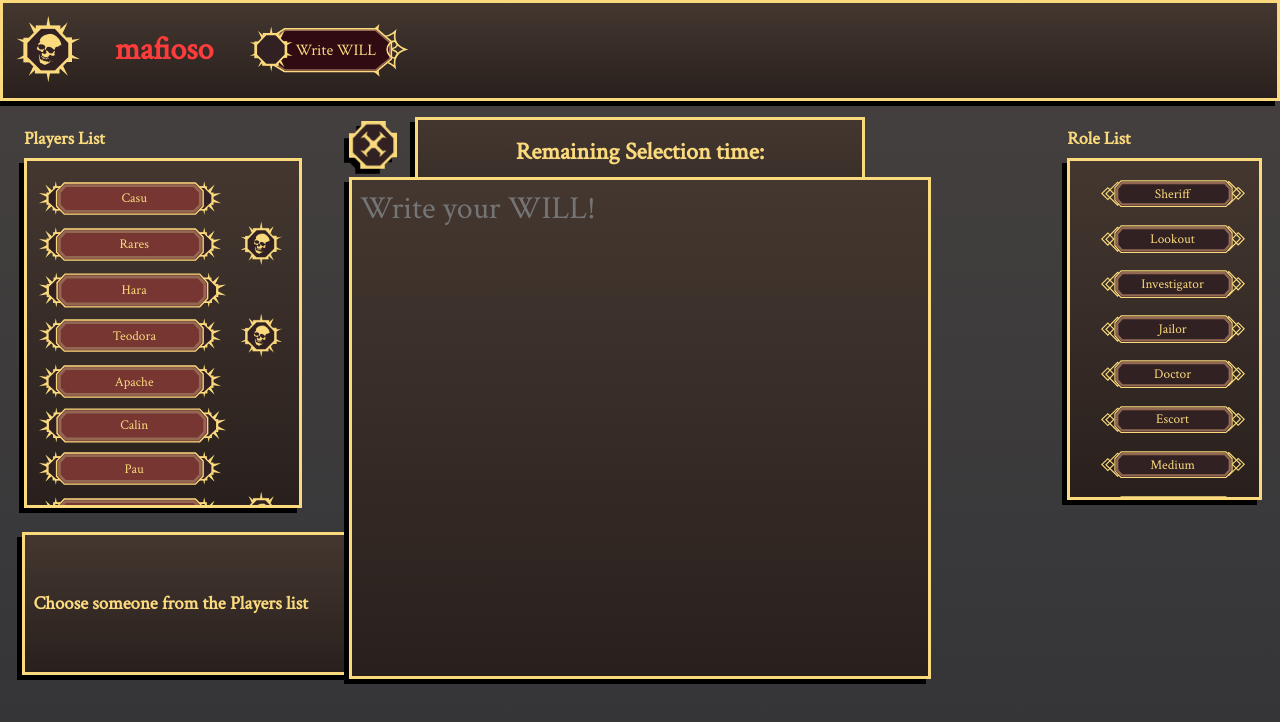
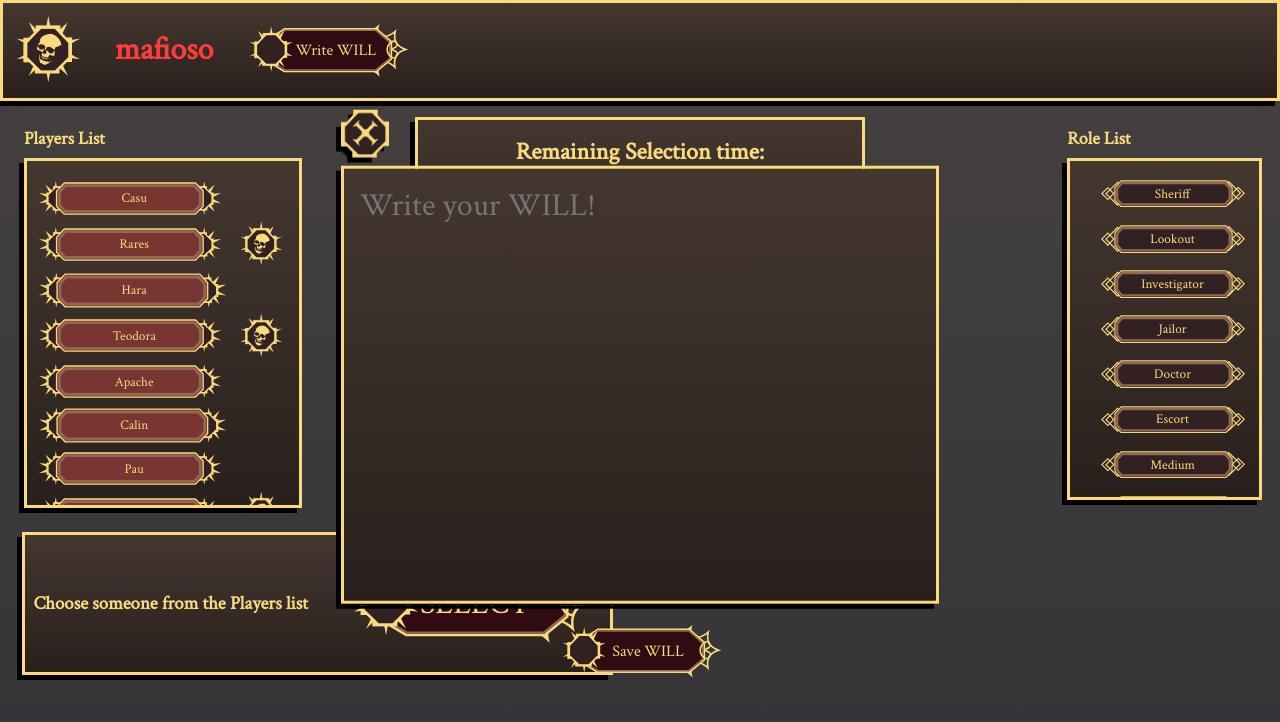
Before and after one commit to maxileo/IP_Design, a React (Create React App) app in the folder Code/town-of-salem/: page / in a window 1280 px wide. Both pictures are taken after a click on the button "Write WILL". Shown: the top 722 px of the page. Built offline with nearby package versions, Linux system fonts and the light colour scheme.

Commit message:
added save will button

```diff
--- a/Code/town-of-salem/src/components/Navbar.js
+++ b/Code/town-of-salem/src/components/Navbar.js
@@ -62,6 +62,9 @@ function Navbar(props) {
           placeholder="Write your WILL!"
           className={styles.willText}
         ></textarea>
+        <div class = {styles.saveWillButton}>
+          <button id={styles.saveButton}>Save WILL</button>
+        </div>
       </div>
     </div>
   );
--- a/Code/town-of-salem/src/css/navbar.module.css
+++ b/Code/town-of-salem/src/css/navbar.module.css
@@ -145,8 +145,8 @@
   font-size: 200%;
 
   width: 35rem;
-  height: 30rem;
-  padding: 0.5rem;
+  height: 25rem;
+  padding: 1rem;
   filter: drop-shadow(-5px 5px 0px #000);
   resize: none;
 }
@@ -165,3 +165,51 @@
   background-color: rgb(181, 125, 69);
   border: 2px solid #000;
 }
+
+.saveWillButton {
+  padding-left: 0.5rem;
+  padding-right: 0.5rem;
+  margin: auto;
+  margin-top: 0.5rem;
+}
+.saveWillButton:hover {
+  background-image: radial-gradient(
+    circle,
+    rgba(197, 54, 26, 1) 0%,
+    rgba(161, 67, 24, 0.4206932773109243) 68%,
+    rgba(255, 199, 181, 0) 100%
+  );
+  background-position: center;
+  border-radius: 30%;
+}
+
+#saveButton {
+  background-color: transparent;
+
+  background-image: url("../svg/actionButton.svg");
+  background-size: contain;
+  background-repeat: no-repeat;
+  background-position: center;
+
+  padding: 1.3rem;
+  padding-left: 4rem;
+  padding-right: 3rem;
+
+  color: #fbda7d;
+
+  font-size: 1rem;
+
+  margin-bottom: 0.5rem;
+  margin-top: 0.5rem;
+
+  border: none;
+  outline: none;
+
+  cursor: pointer;
+
+  transition: 0.3s;
+}
+
+#saveButton:hover {
+  transform: scale(1.05);
+}
```
